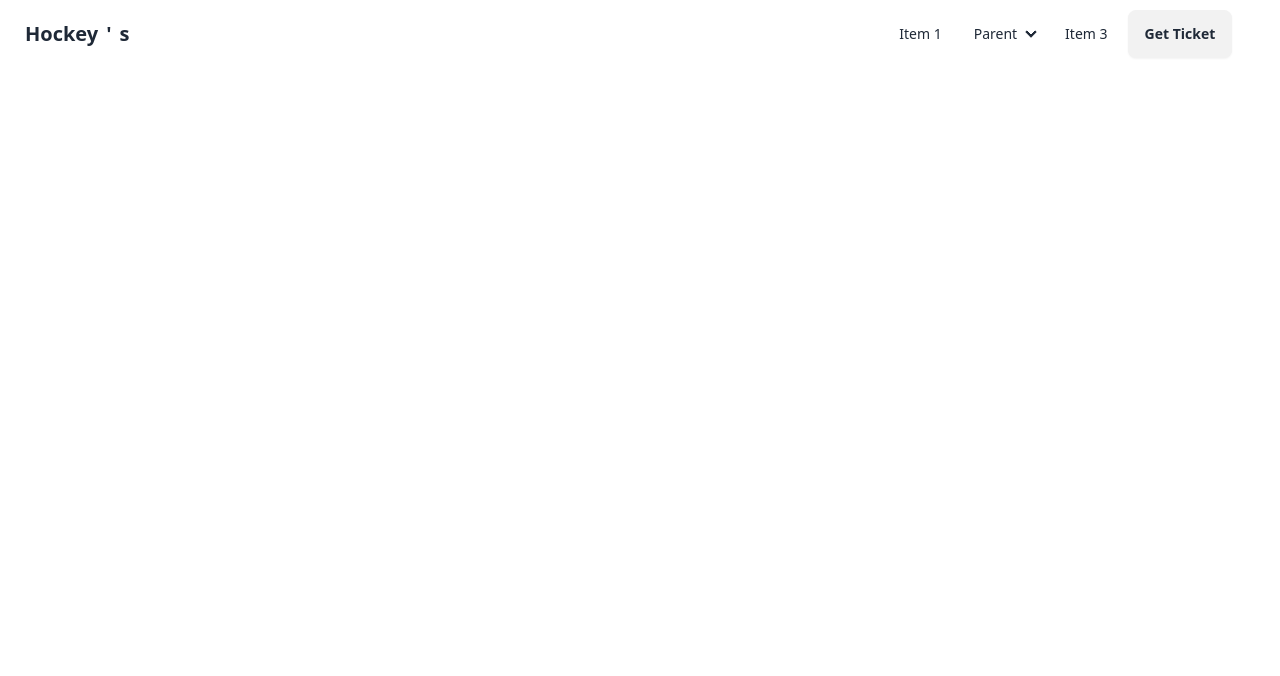
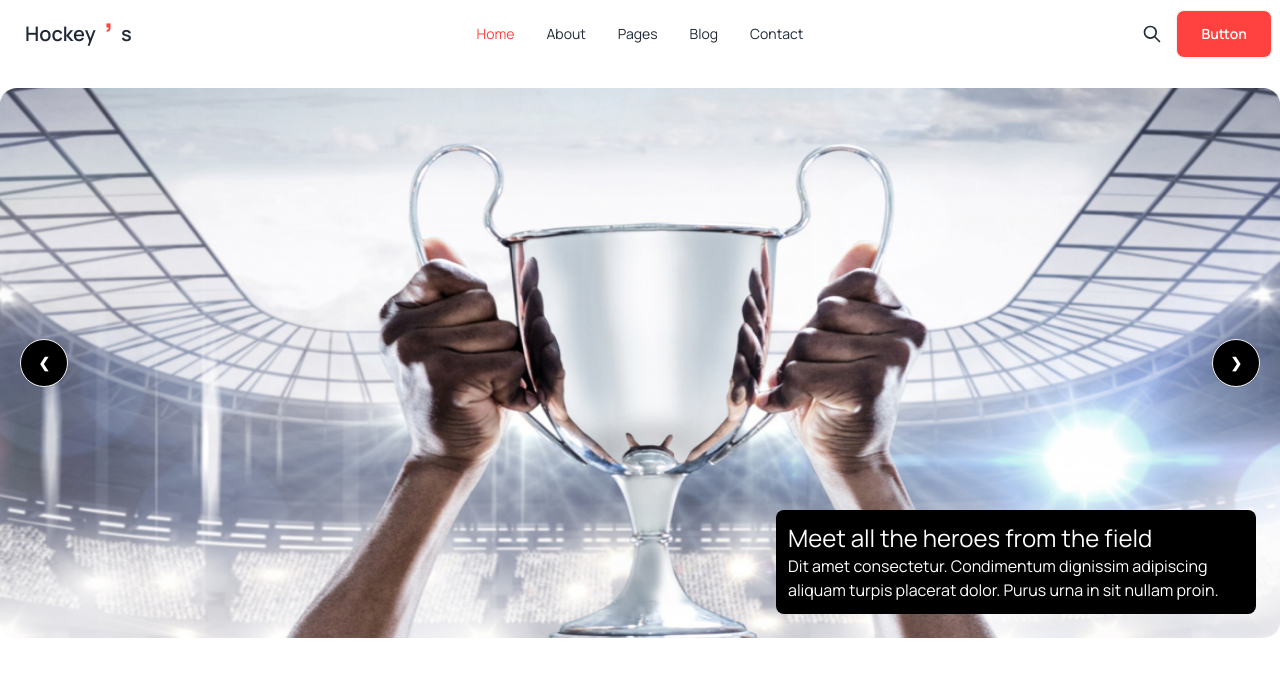
Before and after one commit to techmino/hockeys, a plain HTML site: page index.html in a window 1280 px wide. Drawn offline with nearby package versions, Linux system fonts and the light colour scheme.

Commit message:
upto carousel

```diff
--- a/css/style.css
+++ b/css/style.css
@@ -0,0 +1,5 @@
+@media only screen and (max-width: 640px) {
+    .search {
+     display: none;
+    }
+  }
--- a/index.html
+++ b/index.html
@@ -4,74 +4,139 @@
 <head>
   <meta charset="UTF-8">
   <meta name="viewport" content="width=device-width, initial-scale=1.0">
+  <!-- Google font manrope -->
+  <link rel="preconnect" href="https://fonts.googleapis.com">
+  <link rel="preconnect" href="https://fonts.gstatic.com" crossorigin>
+  <link href="https://fonts.googleapis.com/css2?family=Manrope:wght@200..800&display=swap" rel="stylesheet">
   <!-- Daisy and Tailwind cdn link -->
   <link href="https://cdn.jsdelivr.net/npm/daisyui@4.7.3/dist/full.min.css" rel="stylesheet" type="text/css" />
   <script src="https://cdn.tailwindcss.com"></script>
   <!-- fontawesome -->
   <script src="https://kit.fontawesome.com/0248443645.js" crossorigin="anonymous"></script>
   <!-- tailwind custom color -->
+
+  <!-- local css -->
+  <link rel="stylesheet" href="css/style.css">
   <script>
     tailwind.config = {
       theme: {
         extend: {
           colors: {
             clifford: '#da373d',
+            'primary-red': '#FF4240',
           }
         }
       }
     }
   </script>
+
+  <style>
+    * {
+      margin: 0;
+      padding: 0;
+    }
+
+    body {
+      font-family: "Manrope", sans-serif;
+    }
+  </style>
   <title>Hockey</title>
 </head>
 
 <body>
   <header>
     <!-- nav part -->
-        <nav>
-            <div class="container mx-auto">
+    <nav class="container mx-auto">
       <div class="navbar bg-base-100">
-                    <div class="navbar-start w-[65%]">
+        <div class="navbar-start">
           <div class="dropdown">
             <div tabindex="0" role="button" class="btn btn-ghost lg:hidden">
-                          <svg xmlns="http://www.w3.org/2000/svg" class="h-5 w-5" fill="none" viewBox="0 0 24 24" stroke="currentColor"><path stroke-linecap="round" stroke-linejoin="round" stroke-width="2" d="M4 6h16M4 12h8m-8 6h16" /></svg>
+              <svg xmlns="http://www.w3.org/2000/svg" class="h-5 w-5" fill="none" viewBox="0 0 24 24"
+                stroke="currentColor">
+                <path stroke-linecap="round" stroke-linejoin="round" stroke-width="2" d="M4 6h16M4 12h8m-8 6h16" />
+              </svg>
             </div>
             <ul tabindex="0" class="menu menu-sm dropdown-content mt-3 z-[1] p-2 shadow bg-base-100 rounded-box w-52">
-                          <li><a>Item 1</a></li>
-                          <li>
-                            <a>Parent</a>
-                            <ul class="p-2">
-                              <li><a>Submenu 1</a></li>
-                              <li><a>Submenu 2</a></li>
-                            </ul>
-                          </li>
-                          <li><a>Item 3</a></li>
+              <li class="hover:text-primary-red text-primary-red"><a>Home</a></li>
+              <li class="hover:text-primary-red"><a>About</a></li>
+              <li class="hover:text-primary-red"><a>Pages</a></li>
+              <li class="hover:text-primary-red"><a>Blog</a></li>
+              <li class="hover:text-primary-red"><a>Contact</a></li>
             </ul>
           </div>
-                      <a class="btn btn-ghost text-xl">Hockey<span >'</span>s</a>
+          <a class="btn btn-ghost text-xl">Hockey<span class="text-primary-red text-3xl font-extrabold">’</span>s</a>
         </div>
-                    <div class="flex lg:flex-auto w-[40%]" >
-                        <div class="navbar-end hidden lg:flex lg:w-[70%]">
+        <div class="navbar-center hidden lg:flex">
           <ul class="menu menu-horizontal px-1">
-                            <li><a>Item 1</a></li>
-                            <li>
-                              <details>
-                                <summary>Parent</summary>
-                                <ul class="p-2">
-                                  <li><a>Submenu 1</a></li>
-                                  <li><a>Submenu 2</a></li>
-                                </ul>
-                              </details>
-                            </li>
-                            <li><a>Item 3</a></li>
+            <li class="hover:text-primary-red text-primary-red"><a>Home</a></li>
+            <li class="hover:text-primary-red"><a>About</a></li>
+            <li class="hover:text-primary-red"><a>Pages</a></li>
+            <li class="hover:text-primary-red"><a>Blog</a></li>
+            <li class="hover:text-primary-red"><a>Contact</a></li>
           </ul>
         </div>
-                        <div class="navbar-end lg:w-[30%]">
-                          <a class="btn">Get Ticket</a>
-                        </div>
-                    </div>
+        <div class="navbar-end ">
+          <button class="btn btn-ghost btn-circle search">
+            <svg xmlns="http://www.w3.org/2000/svg" class="h-5 w-5" fill="none" viewBox="0 0 24 24"
+              stroke="currentColor">
+              <path stroke-linecap="round" stroke-linejoin="round" stroke-width="2"
+                d="M21 21l-6-6m2-5a7 7 0 11-14 0 7 7 0 0114 0z" />
+            </svg>
+          </button>
+          <a class="btn bg-primary-red text-white px-6">Button</a>
         </div>
       </div>
     </nav>
+
+    <!-- carousel section -->
+    <section class="hockey-carousel container mx-auto mt-5 h-[300px] ">
+      <div class="carousel h-[550px] ">
+
+        <div id="slide1" class="carousel-item relative w-full">
+          <div class=" text-white bg-black text-3xl absolute bottom-6 md:right-6 p-3 md:w-[30rem] md:h-[6.5rem] mx-5 md:mx-0 rounded-lg">
+            <h3 class="text-2xl">Meet all the heroes from the field</h3>
+            <p class="text-base">Dit amet consectetur. Condimentum dignissim adipiscing aliquam turpis placerat dolor. Purus urna in sit nullam proin. </p>
+
+          </div>
+
+          <img src="Images/1.png" class="w-full z-1" />
+          <div class="absolute flex justify-between transform -translate-y-1/2 left-5 right-5 top-1/2 ">
+            <a href="#slide2" class="btn btn-circle text-white bg-black">❮</a>
+            <a href="#slide3" class="btn btn-circle text-white bg-black">❯</a>
+
+          </div>
+        </div>
+        <div id="slide2" class="carousel-item relative w-full">
+          <div class=" text-white bg-black text-3xl absolute bottom-6 md:right-6 p-3 md:w-[30rem] md:h-[6.5rem] mx-5 md:mx-0 rounded-lg ">
+            <h3 class="text-2xl">Meet all the heroes from the field</h3>
+            <p class="text-base">Dit amet consectetur. Condimentum dignissim adipiscing aliquam turpis placerat dolor. Purus urna in sit nullam proin. </p>
+          </div>
+          <img src="Images/carousel-2.png" class="w-full" />
+          <div class="absolute flex justify-between transform -translate-y-1/2 left-5 right-5 top-1/2">
+            <a href="#slide3" class="btn btn-circle text-white bg-black">❮</a>
+            <a href="#slide1" class="btn btn-circle text-white bg-black">❯</a>
+          </div>
+        </div>
+        <div id="slide3" class="carousel-item relative w-full">
+          <div class=" text-white bg-black text-3xl absolute bottom-6 md:right-6 p-3 md:w-[30rem] md:h-[6.5rem] mx-5 md:mx-0 rounded-lg">
+            <h3 class="text-2xl">Meet all the heroes from the field</h3>
+            <p class="text-base">Dit amet consectetur. Condimentum dignissim adipiscing aliquam turpis placerat dolor. Purus urna in sit nullam proin. </p>
+          </div>
+          <img src="Images/carousel-3.png" class="w-full" />
+          <div class="absolute flex justify-between transform -translate-y-1/2 left-5 right-5 top-1/2">
+            <a href="#slide2" class="btn btn-circle text-white bg-black">❮</a>
+            <a href="#slide1" class="btn btn-circle text-white bg-black">❯</a>
+          </div>
+        </div>
+
+      </div>
+    </section>
+
+
+
+
+
+
 
 
 
```
Also changed, not shown: Images/carousel-2 .jpg (added), Images/carousel-2.png (added), Images/carousel-3 .jpg (added), Images/carousel-3.png (added). Lines whose indentation alone changed are shown as unchanged.
